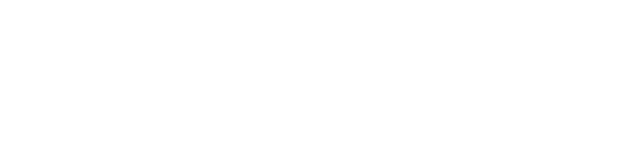
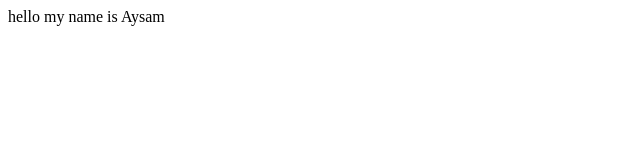
Before and after one commit to AysamDev/third-lesson, a plain HTML site: page index.html in a window 1280 px wide. Shown: the whole page, without its empty margins (0-640 px from the left). Drawn offline with Linux system fonts and the light colour scheme.

Commit message:
added my name

```diff
--- a/index.html
+++ b/index.html
@@ -6,6 +6,6 @@
     <title>Document</title>
 </head>
 <body>
-
+    hello my name is Aysam
 </body>
 </html>
```
